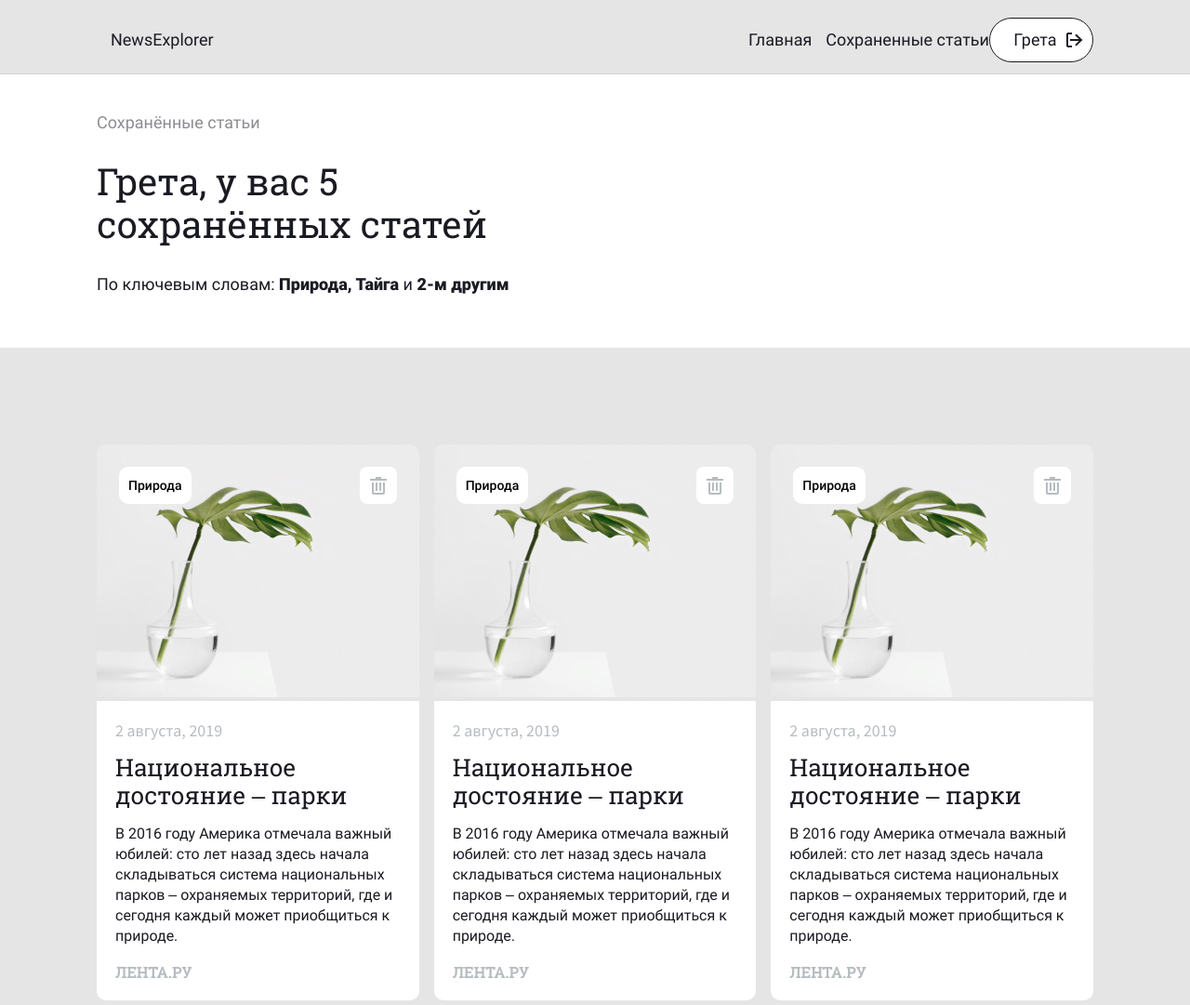
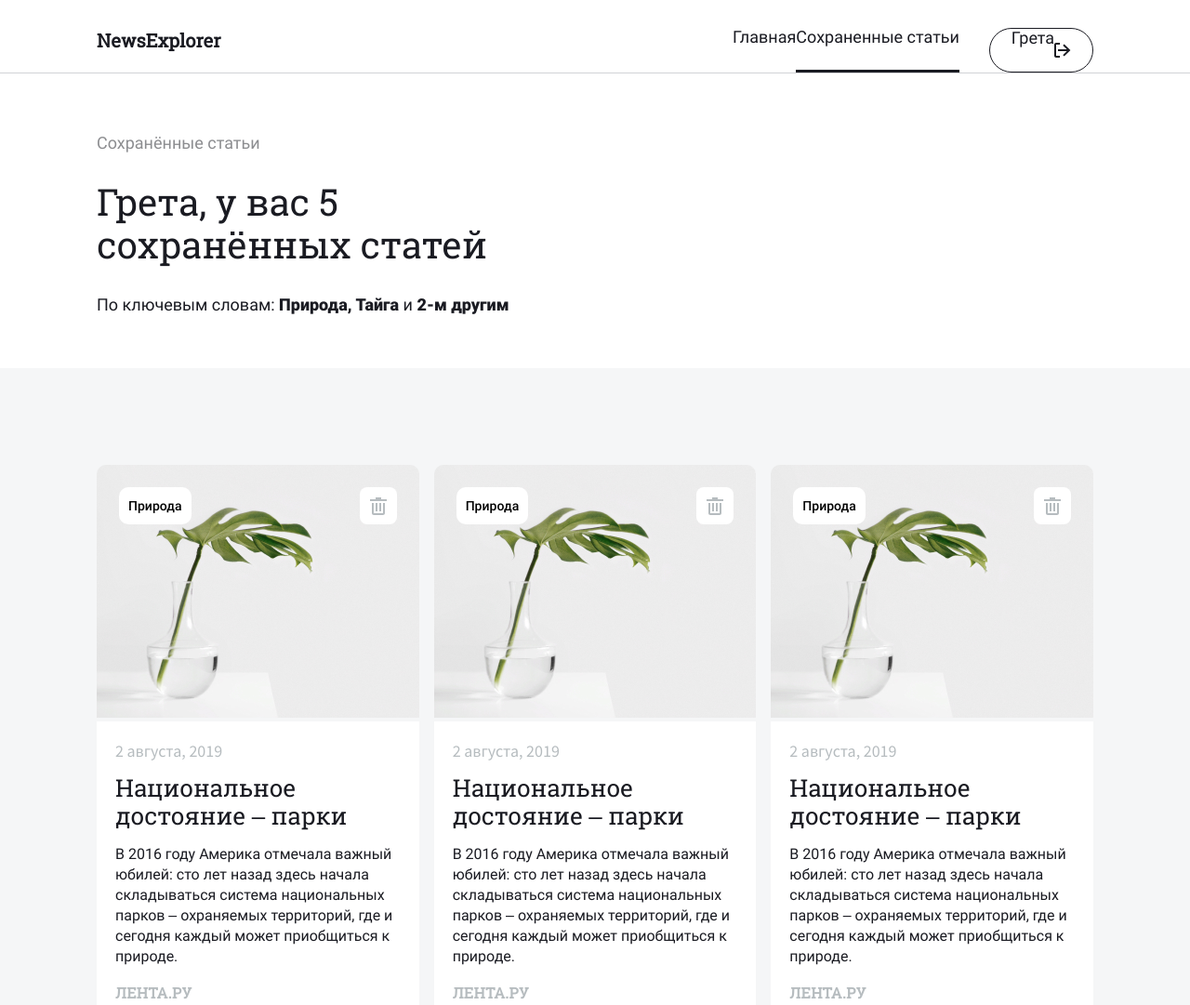
Before and after one commit to AliaksandraI/news-explorer-frontend, a React app: page /saved-news in a window 1280 px wide. Shown: the top 1081 px of the page at 93% size. Built offline with nearby package versions, Linux system fonts and the light colour scheme.

Commit message:
header is partially fixed

```diff
--- a/src/components/App/App.css
+++ b/src/components/App/App.css
@@ -1,4 +1,4 @@
 .page {
-  background-color: #E5E5E5;
+  background: #FFFFFF;
   /*min-height: 100vh;*/
 }
--- a/src/components/Header/Header.css
+++ b/src/components/Header/Header.css
@@ -1,9 +1,9 @@
 .header {
     max-width: 1440px;
-    padding: 19px 104px 13px;
     display: flex;
     justify-content: space-between;
-    box-shadow: inset 0px -1px 0px #D1D2D6;
+    border-bottom:solid 1px #D1D2D6;
+    margin: 30px 0 23px;
 }
 
 
@@ -19,10 +19,22 @@
     font-size: 20px;
     line-height: 24px;
     align-self: center;
-    margin:0;
+    margin-left: 104px;
+    margin-top:-23px;
+    align-self: center;
+    color: #FFFFFF;
 }
 
 .header__name_dark {
+    font-family: 'Roboto Slab','Roboto', sans-serif;
+    font-style: normal;
+    font-weight: bold;
+    font-size: 20px;
+    line-height: 24px;
+    align-self: center;
+    margin-left: 104px;
+    margin-top:-23px;
+    align-self: center;
     color: #1A1B22;
 }
 
@@ -31,16 +43,25 @@
     flex-direction: row;
     flex-wrap: nowrap;
     align-items: center;
+    margin-right: 104px;
 }
 .header__text {
     font-family: 'Roboto', sans-serif;
     font-style: normal;
     font-weight: normal;
     font-size: 18px;
-    line-height: 24px;
     align-self: center;
     color: #FFFFFF;
-    margin-right: 30px;
+    height: 100%
+}
+
+.header__text_active{
+    border-bottom: solid 3px #FFFFFF;
+}
+
+.header__dark_active{
+    box-shadow: inset 0px -3px 0px #1A1B22;
+    /*border-bottom: solid 3px #1A1B22;*/
 }
 
 .header__text_dark {
@@ -48,10 +69,13 @@
     font-style: normal;
     font-weight: normal;
     font-size: 18px;
-    line-height: 24px;
     align-self: center;
     color: #1A1B22;
-    margin-left: 15px;
+    height: 100%
+}
+
+.header__text_dark :first-of-type{
+    margin-right: 34px;
 }
 
 .header__button {
@@ -81,6 +105,8 @@
     width: 112px;
     height: 48px;
     background: #FFFFFF;
+    margin-left: 32px;
+    padding:0;
 }
 
 .header__button-text{
@@ -93,10 +119,6 @@
     margin: 0;
 }
 
-
-.header__logo {
-    margin-left: -20px;
-}
 
 
 /*
--- a/src/components/Header/Header.js
+++ b/src/components/Header/Header.js
@@ -7,21 +7,23 @@ import './Header.css';
 function Header (props) {
     return (
         <header className="header">
-            <Link to="/" exact className={`header__name ${props.isHeaderForMain ? "header__text" : "header__text_dark"}`}>
+            <Link to="/" exact className={props.isHeaderForMain ? "header__name" : "header__name_dark"}>
                 NewsExplorer
             </Link>
             <div className="header__menu">
-                <Link to="/" exact className={props.isHeaderForMain ? "header__text" : "header__text_dark"}>
+                <Link to="/" exact className={props.isHeaderForMain ? "header__text header__text_active" : "header__text_dark"}>
                     Главная
                  </Link>
-                 <Link to="/saved-news" exact className={props.isHeaderForMain ? "header_hidden" : "header__text_dark"} >
+                 <Link to="/saved-news" exact className={props.isHeaderForMain ? "header_hidden" : "header__text_dark header__dark_active"} >
                     Сохраненные статьи
                  </Link>
                  <button className={props.isHeaderForMain ? "header__button" : "header_hidden"} onClick={props.onAuthButtonClick}>
                     <p className="header__button-text">Авторизоваться</p>
                 </button>
                 <button className={props.isHeaderForMain ? "header_hidden" : "header__button_dark"}>
-                    <a className="header__text header__text_dark " href="https://www.segerios">Грета </a>
+                    <Link to="/" exact className="header__text header__text_dark">
+                        Грета
+                     </Link>
                     <img src={logoutPath} className="header__logo" alt="кнопка вылогиниться"/>
                 </button>
             </div>
--- a/src/components/Main/Main.js
+++ b/src/components/Main/Main.js
@@ -33,7 +33,7 @@ class Main extends React.Component{
                 </div>
                 <section>
                     <h2 className="cards__title">Результаты поиска</h2>
-                    <NewsCardList />
+                    <NewsCardList  isSavedNews={false}/>
                     <div className="cards__button-wrapper">
                         <button className="cards__button">Показать еще</button>
                     </div>
--- a/src/components/NewsCard/NewsCard.css
+++ b/src/components/NewsCard/NewsCard.css
@@ -96,3 +96,7 @@
     padding: 8px 10px;
     margin: 0;
 }
+
+.card__keyword_hidden{
+    display: none;
+}
--- a/src/components/NewsCard/NewsCard.js
+++ b/src/components/NewsCard/NewsCard.js
@@ -1,11 +1,11 @@
 import React from 'react';
 import cardImage from '../../images/image_05.jpg';
-//import saveArticle from '../../images/tosave_button.svg';
+import saveArticle from '../../images/tosave_button.svg';
 import deleteArticle from '../../images/delete_button.svg';
 import './NewsCard.css';
 
 
-function NewsCard () {
+function NewsCard (props) {
     return (
         <div className="card">
             <img src={cardImage} className="card__image" alt="картинка статьи"></img>
@@ -15,9 +15,9 @@ function NewsCard () {
                 <p className="card__description">В 2016 году Америка отмечала важный юбилей: сто лет назад здесь начала складываться система национальных парков – охраняемых территорий, где и сегодня каждый может приобщиться к природе.</p>
                 <p className="card__source">Лента.ру</p>
             </div>
-            <p className="card__keyword">Природа</p>
+            <p className={props.isSavedNews ? "card__keyword" : "card__keyword_hidden"}>Природа</p>
             <button type="button" className="card__save-button" >
-                <img src={deleteArticle} alt="Знак сохранения статьи"></img>
+                <img src={props.isSavedNews ? deleteArticle : saveArticle} alt="Знак сохранения статьи"></img>
             </button>
         </div>
     );
--- a/src/components/NewsCardList/NewsCardList.css
+++ b/src/components/NewsCardList/NewsCardList.css
@@ -11,12 +11,13 @@
 
 .cards__wrapper{
     max-width: 1232px;
-    margin: 104px 104px 64px;
+    padding: 104px 104px 64px;
     display: grid;
     grid-template-columns: repeat(3, 1fr);
     grid-auto-rows: 1fr;
     column-gap: 16px;
     row-gap: 16px;
+    background: #F5F6F7;
 }
 
 .cards__button-wrapper {
--- a/src/components/NewsCardList/NewsCardList.js
+++ b/src/components/NewsCardList/NewsCardList.js
@@ -3,14 +3,14 @@ import NewsCard from '../NewsCard/NewsCard.js';
 
 import './NewsCardList.css';
 
-function NewsCardList () {
+function NewsCardList (props) {
     return (
         <section className="cards">
 
                 <div className="cards__wrapper">
-                    <NewsCard />
-                    <NewsCard />
-                    <NewsCard />
+                    <NewsCard isSavedNews={props.isSavedNews}/>
+                    <NewsCard isSavedNews={props.isSavedNews}/>
+                    <NewsCard isSavedNews={props.isSavedNews}/>
                 </div>
 
         </section>
--- a/src/components/SavedNews/SavedNews.js
+++ b/src/components/SavedNews/SavedNews.js
@@ -7,11 +7,11 @@ import Footer from '../Footer/Footer.js';
 function SavedNews () {
     return (
         <div >
-            <Header savedNews={true}/>
+            <Header isHeaderForMain={false}/>
 
             <SavedNewsHeader />
 
-            <NewsCardList />
+            <NewsCardList isSavedNews={true} />
 
             <Footer />
       </div>
```
